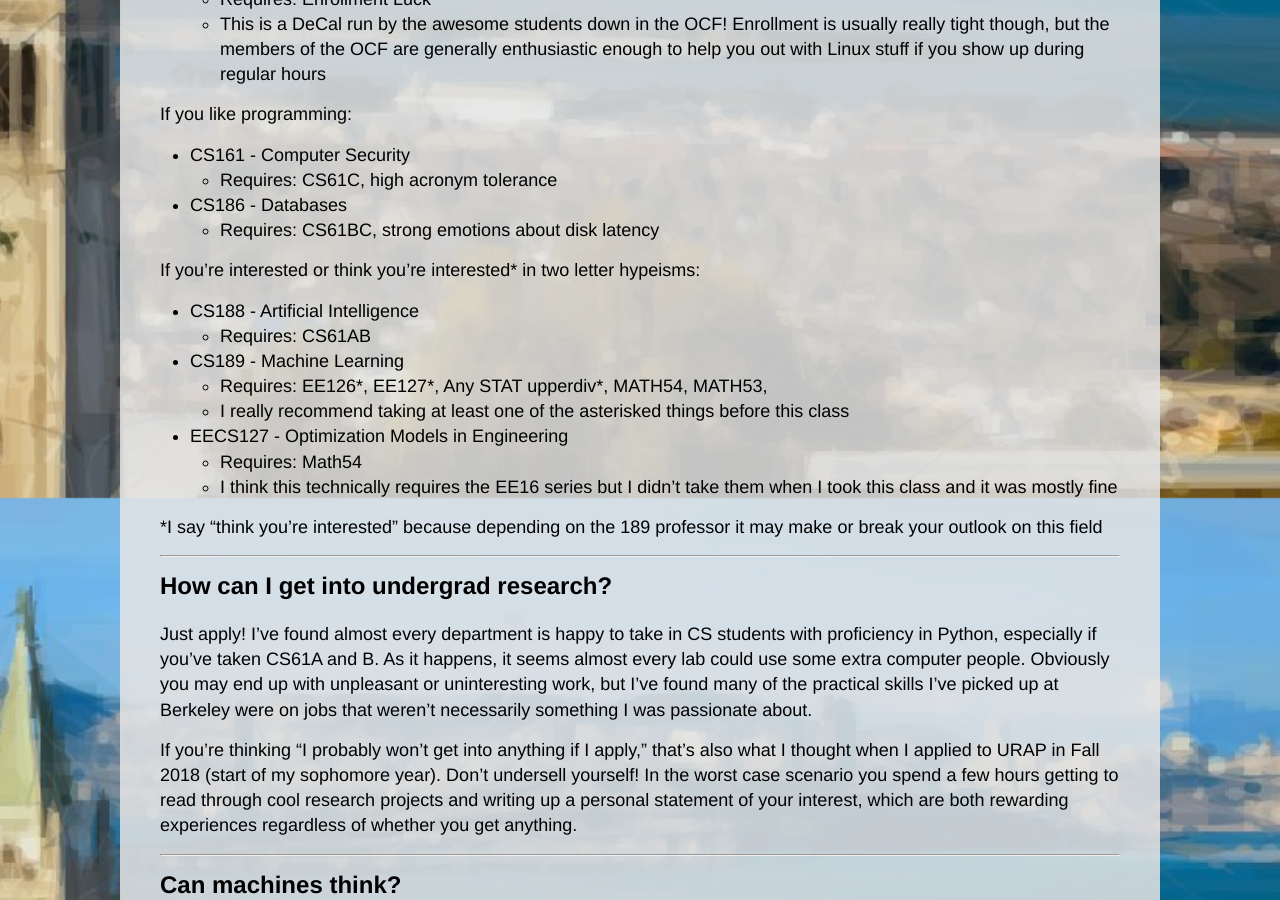
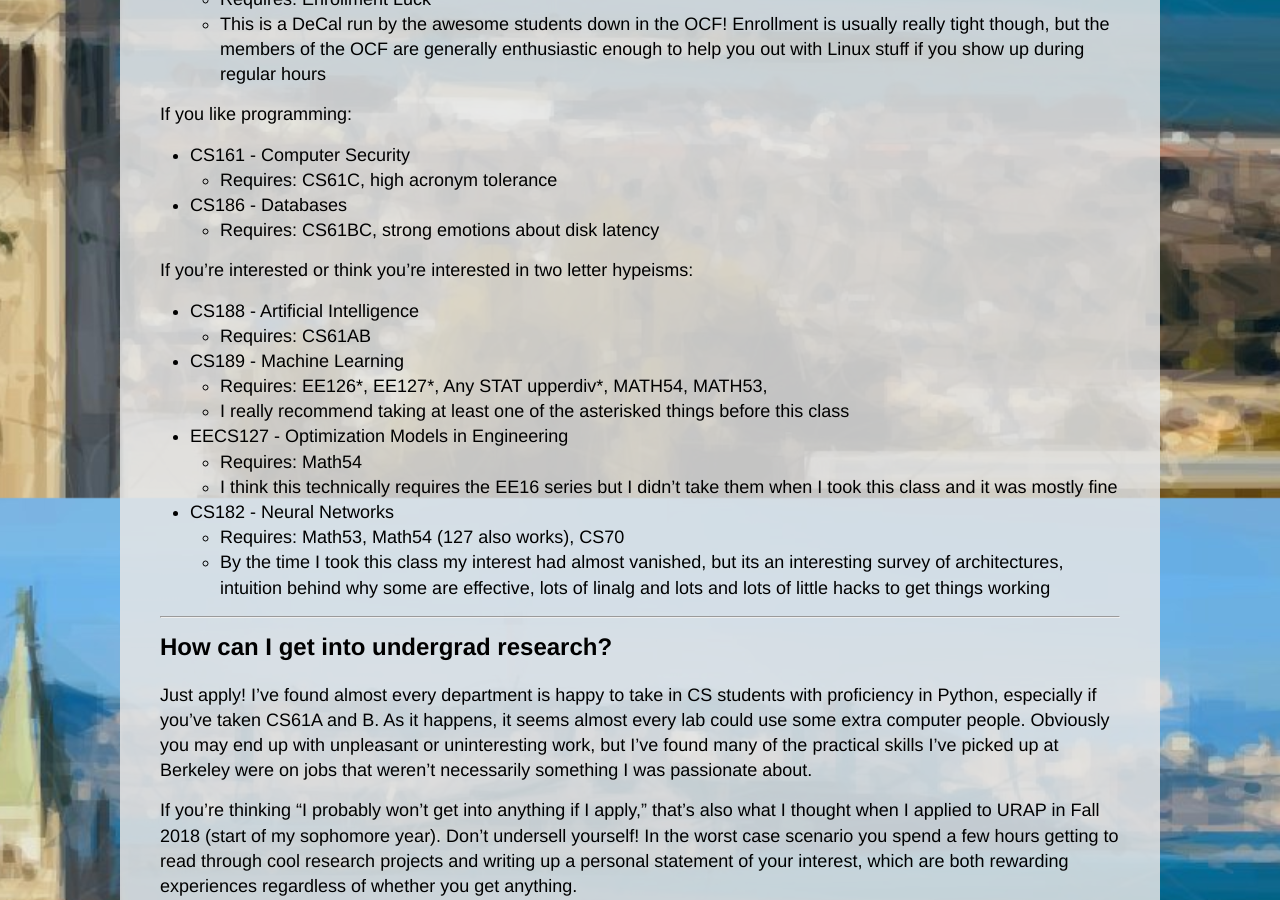
Before and after one commit to ckw017/ckw017.github.io, a Jekyll site: the page built from about.md, in a window 1280 px wide and 900 px high, scrolled down 2202 px. Built offline with Jekyll 4.4.1, drawn with Linux system fonts in a browser that asks for light colours.

Commit message:
Update class recs

```diff
--- a/about.md
+++ b/about.md
@@ -108,7 +108,7 @@ If you like programming:
 * CS186 - Databases
     * Requires: CS61BC, strong emotions about disk latency
 
-If you're interested or think you're interested\* in two letter hypeisms:
+If you're interested or think you're interested in two letter hypeisms:
 * CS188 - Artificial Intelligence
     * Requires: CS61AB
 * CS189 - Machine Learning
@@ -117,8 +117,11 @@ If you're interested or think you're interested\* in two letter hypeisms:
 * EECS127 - Optimization Models in Engineering
     * Requires: Math54
     * I think this technically requires the EE16 series but I didn't take them when I took this class and it was mostly fine
-
-\*I say "think you're interested" because depending on the 189 professor it may make or break your outlook on this field
+* CS182 - Neural Networks
+    * Requires: Math53, Math54 (127 also works), CS70
+    * By the time I took this class my interest had almost vanished, but its an
+    interesting survey of architectures, intuition behind why some are effective,
+    lots of linalg and lots and lots of little hacks to get things working
 
 <a name="How-can-I-get-into-undergrad-research?"></a>
 
```
